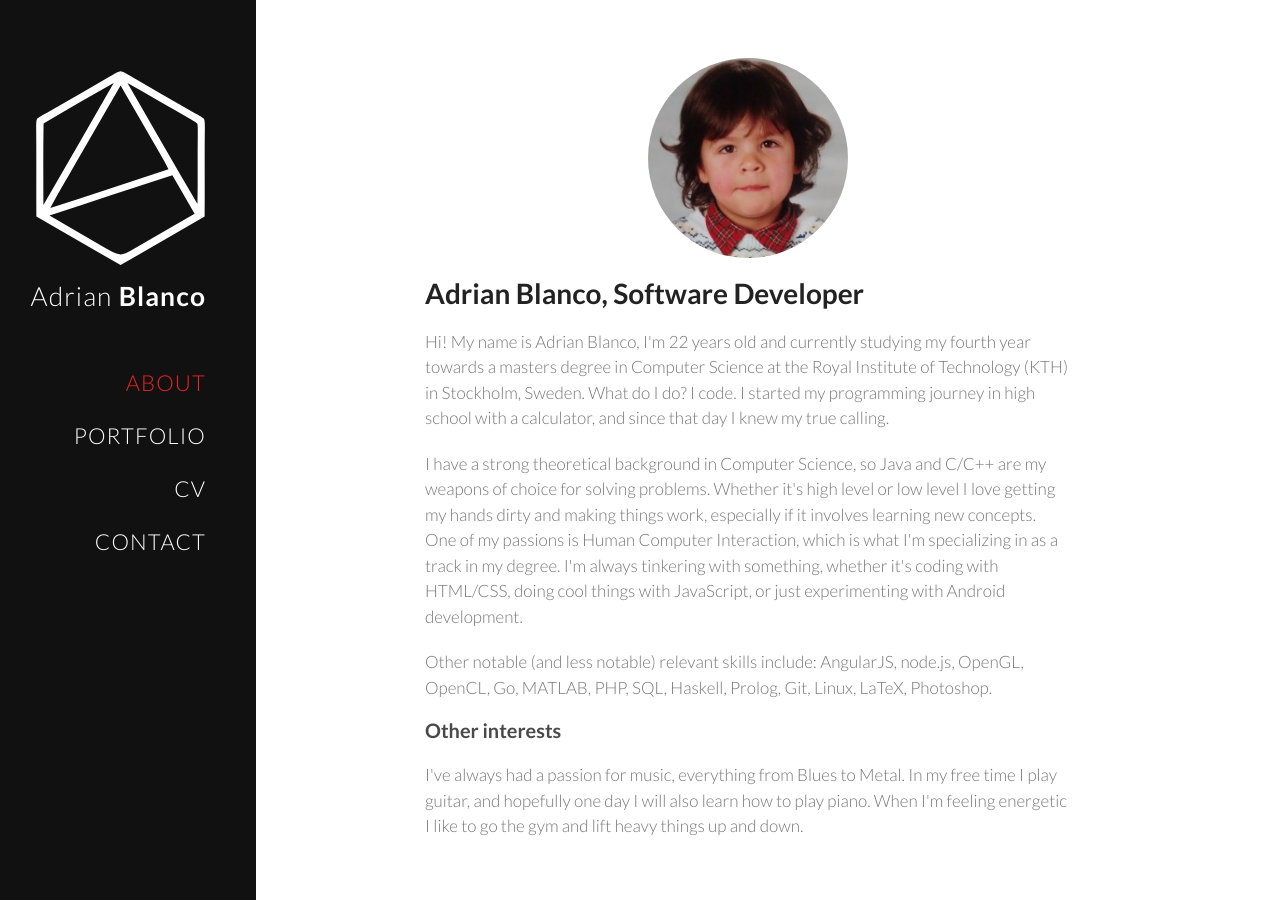
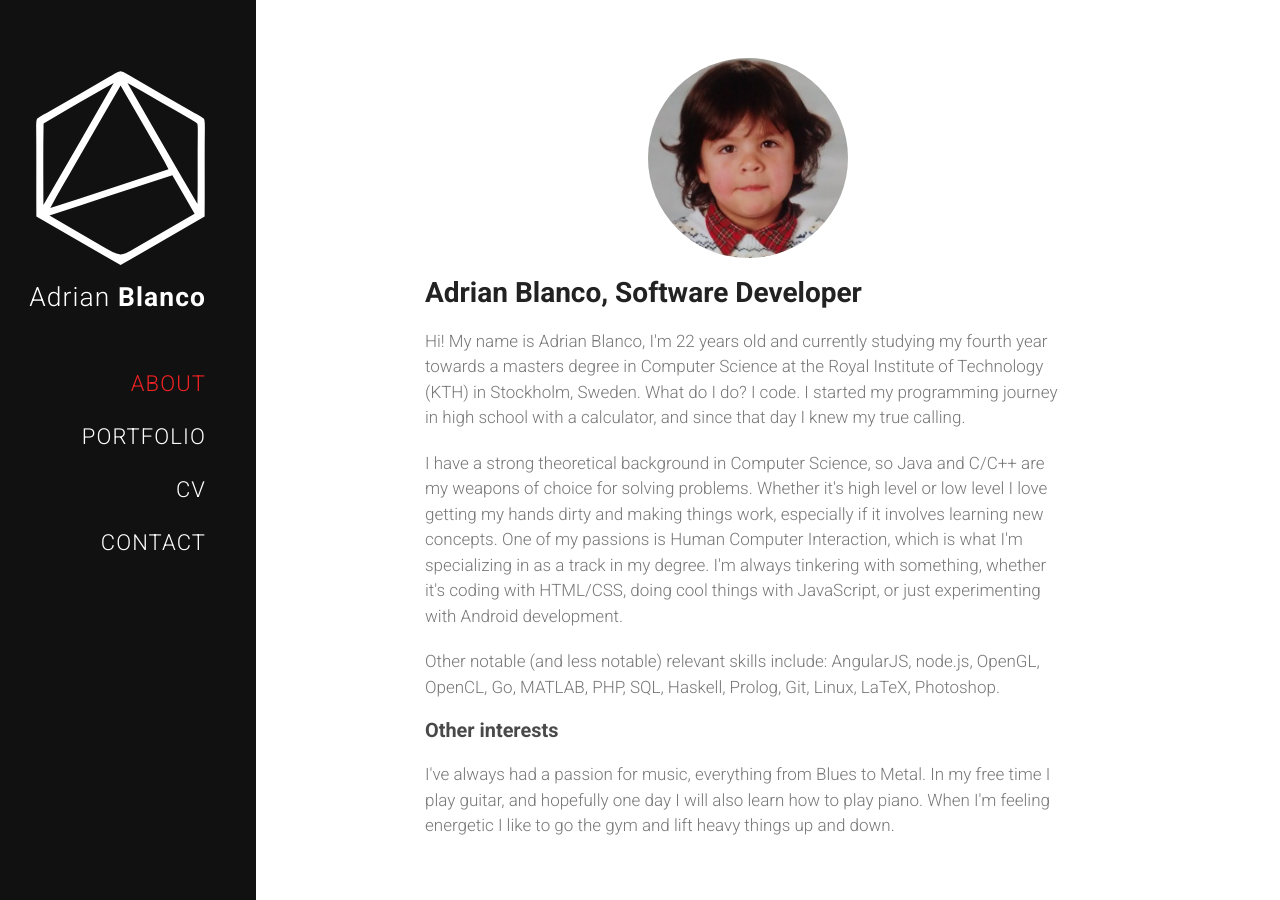
Before and after one commit to adrianblancode/adrianblancode.github.io, a Jekyll site: the page built from index.html, in a window 1280 px wide and 900 px high. Built offline with Jekyll 4.4.1, drawn with Linux system fonts in a browser that asks for light colours; nearby versions of some CDN libraries.

Commit message:
Change font and add spacing for images

```diff
--- a/_includes/head.html
+++ b/_includes/head.html
@@ -4,7 +4,7 @@
   <title>{{page.title}}</title>
   <link rel="stylesheet" href="/stylesheets/style.css">
   <link rel="stylesheet" href="/stylesheets/styles.css">
-  <link href='http://fonts.googleapis.com/css?family=Lato:300,700' rel='stylesheet' type='text/css'>
+  <link href='http://fonts.googleapis.com/css?family=Roboto:300,700' rel='stylesheet' type='text/css'>
   <link href="//maxcdn.bootstrapcdn.com/font-awesome/4.2.0/css/font-awesome.min.css" rel="stylesheet">
   <link rel="stylesheet" href="/fancybox/source/jquery.fancybox.css?v=2.1.5" type="text/css" media="screen" />
   <link rel="stylesheet" href="/fancybox/source/helpers/jquery.fancybox-thumbs.css?v=1.0.7" type="text/css" media="screen" />
--- a/stylesheets/style.css
+++ b/stylesheets/style.css
@@ -78,6 +78,10 @@
 
 ul {
   list-style: none;
+}
+
+section img {
+  margin-bottom: 0.5em;
 }
 
 nav {
--- a/stylesheets/styles.css
+++ b/stylesheets/styles.css
@@ -4,7 +4,7 @@
 
 body {
   padding:50px;
-  font:17px/1.5 "Lato", "Helvetica Neue", "Helvetica", "Arial", "sans-serif";
+  font:17px/1.5 "Roboto", "Helvetica Neue", "Helvetica", "Arial", "sans-serif";
   color:#777;
   font-weight:300;
 }
```
